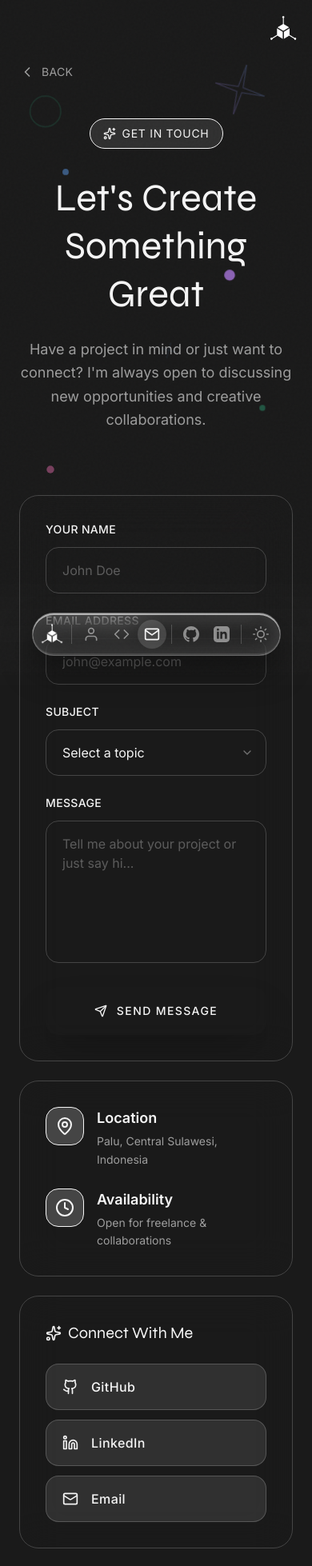
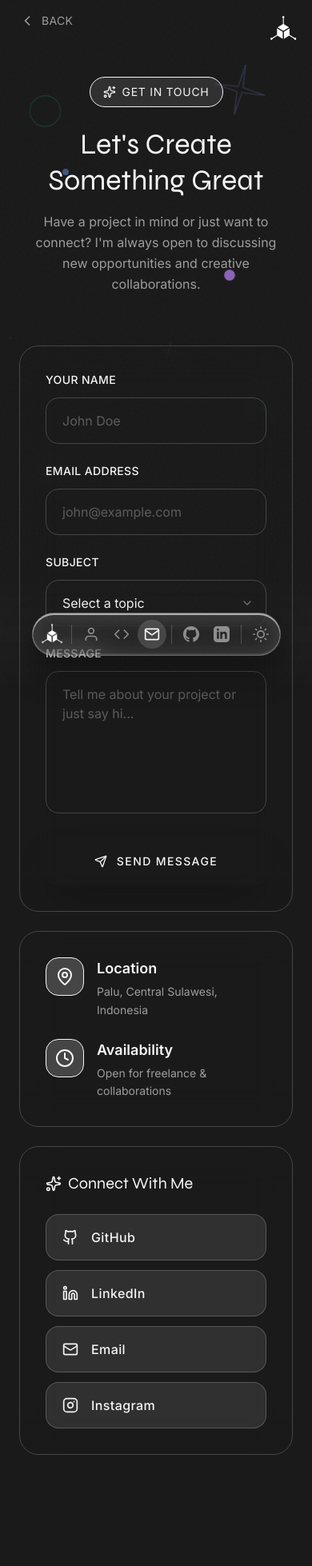
Before and after one commit to Dareean/portofolio, a Next.js app: page /contact in a window 390 px wide. Shown: the top 1958 px of the page at 80% size. After the commit the page ends 1899 px from the top, so only its background shows below. Built offline with nearby package versions, Linux system fonts and the light colour scheme.

Commit message:
feat: Add Instagram link to ContactPage and adjust layout for improved responsiveness

```diff
--- a/app/contact/page.tsx
+++ b/app/contact/page.tsx
@@ -17,6 +17,7 @@ import {
   CheckCircle2,
   Sparkles,
   Lightbulb,
+  Instagram,
 } from "lucide-react";
 
 export default function ContactPage() {
@@ -90,6 +91,11 @@ export default function ContactPage() {
       url: "mailto:dmardin@gmail.com",
       icon: <Mail className="w-5 h-5" />,
     },
+    {
+      name: "Instagram",
+      url: "https://instagram.com/darenrafi",
+      icon: <Instagram className="w-5 h-5" />,
+    },
   ];
 
   return (
@@ -98,25 +104,26 @@ export default function ContactPage() {
       <AnimatedBackground />
       <FloatingNav />
 
-      <div className="relative z-10 px-6 md:px-12 lg:px-20 py-20 md:py-32">
-        {/* Back Button */}
+      {/* Back Button - Aligned with Logo */}
       <motion.div
         initial={{ opacity: 0, x: -20 }}
         animate={{ opacity: 1, x: 0 }}
         transition={{ duration: 0.5 }}
+        className="fixed top-4 sm:top-6 md:top-8 left-6 md:left-12 lg:left-20 z-50"
       >
         <Link
           href="/"
-            className="inline-flex items-center gap-2 text-off-white/60 hover:text-off-white mb-12 transition-colors group"
+          className="inline-flex items-center gap-2 text-off-white/60 hover:text-off-white transition-colors group"
         >
           <ChevronLeft className="w-5 h-5 transition-transform group-hover:-translate-x-1" />
           <span className="text-sm tracking-wide uppercase">Back</span>
         </Link>
       </motion.div>
 
+      <div className="relative z-10 px-6 md:px-12 lg:px-20 pt-24 md:pt-32 pb-20">
         {/* Hero Section */}
         <motion.div
-          className="max-w-7xl mx-auto mb-20"
+          className="max-w-7xl mx-auto mb-16 md:mb-20"
           initial={{ opacity: 0, y: 40 }}
           animate={{ opacity: 1, y: 0 }}
           transition={{ duration: 0.8 }}
@@ -126,7 +133,7 @@ export default function ContactPage() {
               initial={{ opacity: 0, scale: 0.9 }}
               animate={{ opacity: 1, scale: 1 }}
               transition={{ duration: 0.5, delay: 0.2 }}
-              className="inline-flex items-center gap-2 px-4 py-2 bg-off-white/10 backdrop-blur-xl rounded-full border border-off-white/30 mb-8"
+              className="inline-flex items-center gap-2 px-4 py-2 bg-off-white/10 backdrop-blur-xl rounded-full border border-off-white/30 mb-6 md:mb-8"
             >
               <Sparkles className="w-4 h-4 text-off-white" />
               <span className="text-off-white/80 text-sm tracking-wider uppercase">
@@ -134,13 +141,13 @@ export default function ContactPage() {
               </span>
             </motion.div>
 
-            <h1 className="font-display text-5xl md:text-7xl lg:text-8xl text-off-white mb-6 leading-tight">
+            <h1 className="font-display text-4xl md:text-6xl lg:text-7xl text-off-white mb-4 md:mb-6 leading-tight">
               Let&apos;s Create
               <br />
               <span className="text-off-white">Something Great</span>
             </h1>
 
-            <p className="text-off-white/60 text-lg md:text-xl leading-relaxed">
+            <p className="text-off-white/60 text-base md:text-lg lg:text-xl leading-relaxed px-4">
               Have a project in mind or just want to connect? I&apos;m always
               open to discussing new opportunities and creative collaborations.
             </p>
@@ -296,7 +303,17 @@ export default function ContactPage() {
                           </select>
                           {/* Custom Chevron */}
                           <div className="absolute right-4 top-1/2 -translate-y-1/2 pointer-events-none">
-                            <svg width="16" height="16" viewBox="0 0 24 24" fill="none" stroke="currentColor" strokeWidth="2" strokeLinecap="round" strokeLinejoin="round" className="text-off-white/40">
+                            <svg
+                              width="16"
+                              height="16"
+                              viewBox="0 0 24 24"
+                              fill="none"
+                              stroke="currentColor"
+                              strokeWidth="2"
+                              strokeLinecap="round"
+                              strokeLinejoin="round"
+                              className="text-off-white/40"
+                            >
                               <polyline points="6 9 12 15 18 9" />
                             </svg>
                           </div>
@@ -432,32 +449,6 @@ export default function ContactPage() {
               </motion.div>
 
               {/* Response Time Card */}
-              <motion.div
-                className="relative bg-off-white/10 backdrop-blur-xl rounded-3xl border border-off-white/20 p-8 overflow-hidden group"
-                initial={{ opacity: 0, y: 40 }}
-                whileInView={{ opacity: 1, y: 0 }}
-                viewport={{ once: true }}
-                transition={{ duration: 0.6, delay: 0.3 }}
-              >
-                {/* Animated Background */}
-                <div className="absolute inset-0 bg-off-white/5 opacity-0 group-hover:opacity-100 transition-opacity duration-500" />
-
-                <div className="relative z-10 flex items-start gap-4">
-                  <div className="w-12 h-12 rounded-2xl bg-off-white/20 backdrop-blur-xl border border-off-white/40 flex items-center justify-center flex-shrink-0 group-hover:scale-110 transition-transform duration-300">
-                    <Lightbulb className="w-6 h-6 text-off-white" />
-                  </div>
-                  <div>
-                    <h4 className="font-display text-lg text-off-white mb-2 flex items-center gap-2">
-                      Quick Response
-                    </h4>
-                    <p className="text-off-white/70 text-sm leading-relaxed">
-                      I typically respond within 24 hours. Whether it&apos;s
-                      about a project, an idea, or just to chat about
-                      tech—I&apos;m here!
-                    </p>
-                  </div>
-                </div>
-              </motion.div>
             </div>
           </div>
         </div>
--- a/app/journey/page.tsx
+++ b/app/journey/page.tsx
@@ -305,7 +305,9 @@ function FilterPills({
           whileTap={{ scale: 0.95 }}
         >
           {filter.label}
-          <span className={`ml-2 ${activeFilter === filter.key ? "opacity-50" : "opacity-40 text-off-white/40"}`}>
+          <span
+            className={`ml-2 ${activeFilter === filter.key ? "opacity-50" : "opacity-40 text-off-white/40"}`}
+          >
             {filterCounts[filter.key]}
           </span>
         </motion.button>
@@ -564,7 +566,7 @@ export default function ExperiencePage() {
       <section className="min-h-screen flex flex-col justify-center items-center px-4 sm:px-6 relative">
         {/* Home Link */}
         <motion.div
-          className="absolute top-6 sm:top-8 md:top-10 left-6 sm:left-8 md:left-20 z-20"
+          className="fixed top-4 sm:top-6 md:top-8 left-6 md:left-12 lg:left-20 z-50"
           initial={{ opacity: 0, x: -20 }}
           animate={{ opacity: 1, x: 0 }}
           transition={{ duration: 0.6, delay: 0.3 }}
--- a/app/work/page.tsx
+++ b/app/work/page.tsx
@@ -393,8 +393,7 @@ function BentoCard({
 
   const isLargeCard = size === "large" || size === "xlarge";
   const needsReadMore =
-    project.description &&
-    project.description.length > readMoreThreshold[size];
+    project.description && project.description.length > readMoreThreshold[size];
 
   return (
     <motion.div
@@ -692,7 +691,7 @@ export default function WorkPage() {
       {/* Hero Section */}
       <section className="min-h-screen flex items-center justify-center relative overflow-hidden px-6">
         <motion.div
-          className="absolute top-8 left-8 z-20"
+          className="fixed top-4 sm:top-6 md:top-8 left-6 md:left-12 lg:left-20 z-50"
           initial={{ opacity: 0, x: -20 }}
           animate={{ opacity: 1, x: 0 }}
           transition={{ duration: 0.6, delay: 0.3 }}
```
Lines whose indentation alone changed are shown as unchanged.
